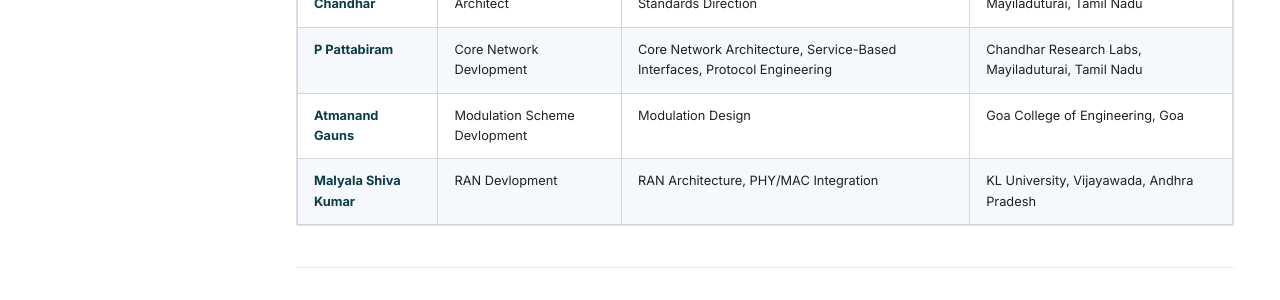
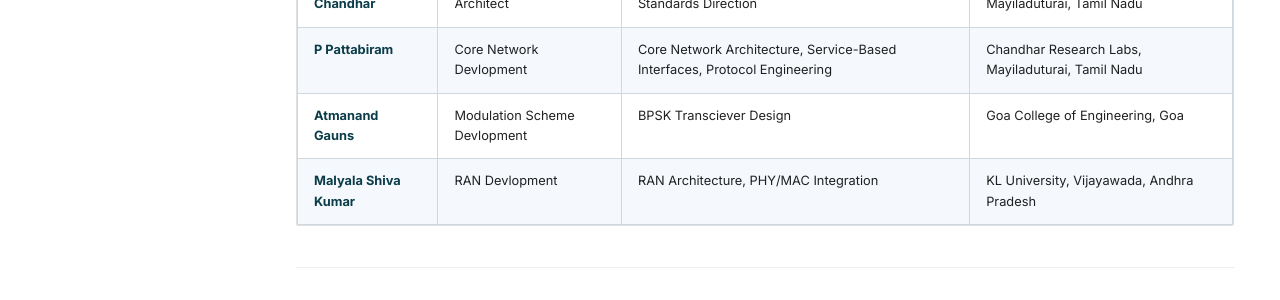
Before and after one commit to chandharlabs/yesdr-standard, an MkDocs documentation site: the page built from docs/contributors.md, in a window 1280 px wide and 1340 px high. Shown: the part 446-746 px from the top of the window. Built offline with MkDocs 1.6.1 and Material for MkDocs 9.7.7, drawn with Linux system fonts in a browser that asks for light colours.

Commit message:
Update contributors.md

```diff
--- a/docs/contributors.md
+++ b/docs/contributors.md
@@ -7,7 +7,7 @@
 |------|------|------|-------------|
 | **Prabhu Chandhar** | Founder & Chief Architect | System Architecture, SDR Framework Design, Standards Direction | Chandhar Research Labs, Mayiladuturai, Tamil Nadu |
 | **P Pattabiram** | Core Network Devlopment | Core Network Architecture, Service-Based Interfaces, Protocol Engineering | Chandhar Research Labs, Mayiladuturai, Tamil Nadu |
-| **Atmanand Gauns** | Modulation Scheme Devlopment | Modulation Design | Goa College of Engineering, Goa |
+| **Atmanand Gauns** | Modulation Scheme Devlopment | BPSK Transciever Design | Goa College of Engineering, Goa |
 | **Malyala Shiva Kumar** | RAN Devlopment | RAN Architecture, PHY/MAC Integration | KL University, Vijayawada, Andhra Pradesh |
 
 ---
```
